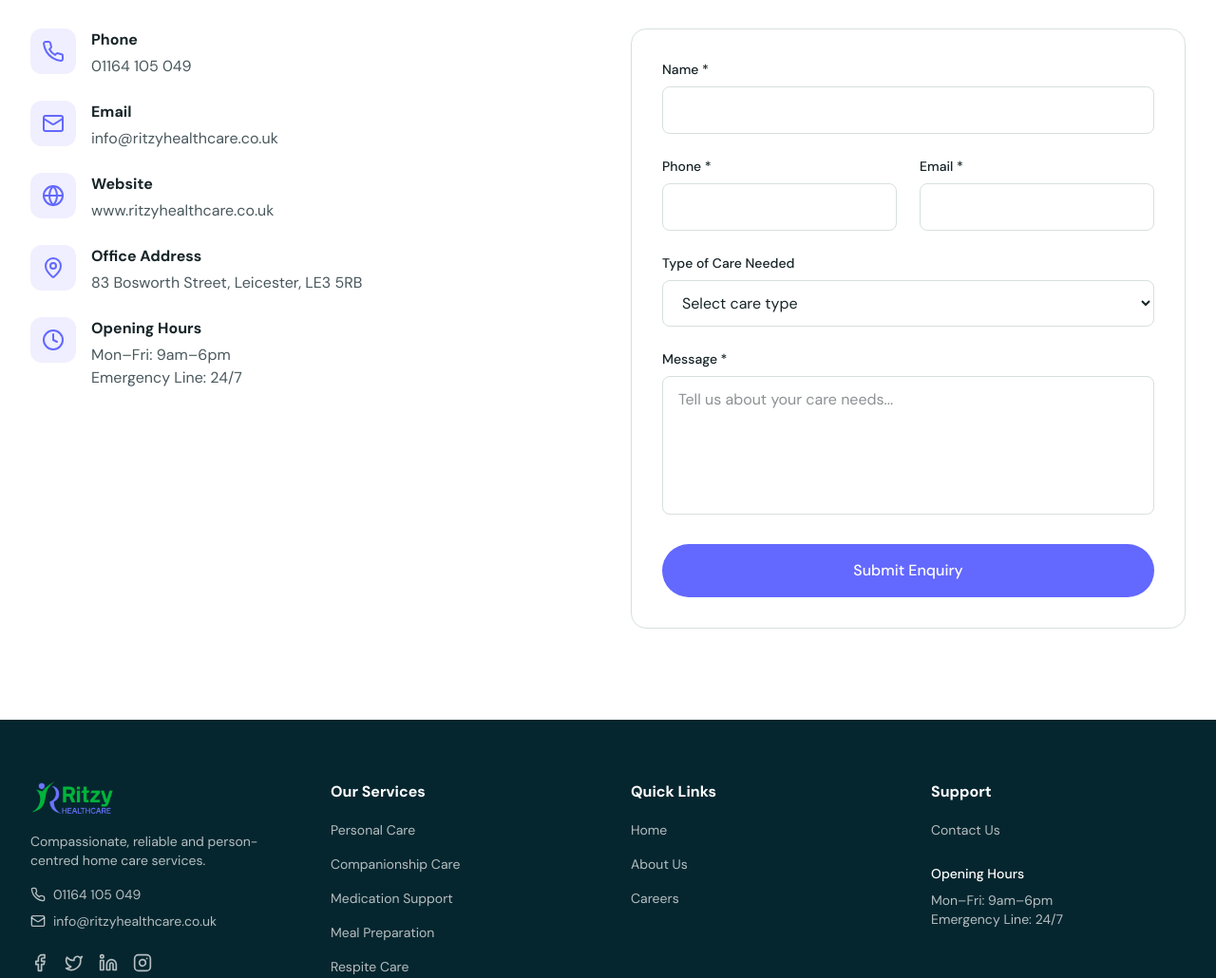
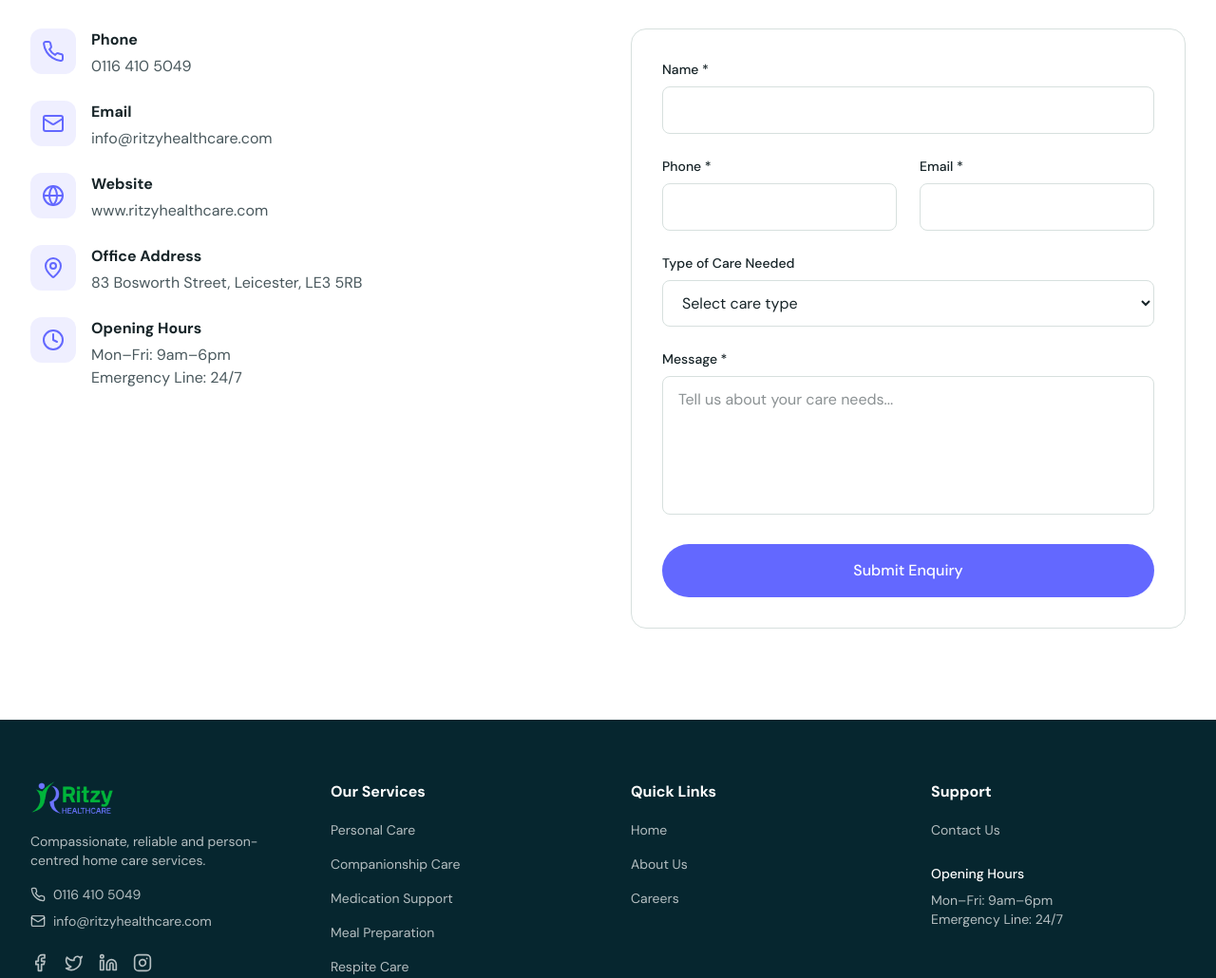
Before and after one commit to osaroDEV/r-healthcare, a Next.js app: page /contact in a window 1280 px wide. Shown: the part 531-1561 px from the top of the page at 95% size. Built offline with nearby package versions, Linux system fonts and the light colour scheme; a web font is replaced by a local one.

Commit message:
edit contact details

```diff
--- a/app/contact/page.tsx
+++ b/app/contact/page.tsx
@@ -47,7 +47,7 @@ export default function ContactPage() {
                     <div>
                       <h3 className="font-bold text-foreground mb-1">Phone</h3>
                       <a href="tel:01164105049" className="text-muted-foreground hover:text-primary transition-colors">
-                        01164 105 049
+                        0116 410 5049
                       </a>
                     </div>
                   </div>
@@ -61,10 +61,10 @@ export default function ContactPage() {
                     <div>
                       <h3 className="font-bold text-foreground mb-1">Email</h3>
                       <a
-                        href="mailto:info@ritzyhealthcare.co.uk"
+                        href="mailto:info@ritzyhealthcare.com"
                         className="text-muted-foreground hover:text-primary transition-colors"
                       >
-                        info@ritzyhealthcare.co.uk
+                        info@ritzyhealthcare.com
                       </a>
                     </div>
                   </div>
@@ -78,10 +78,10 @@ export default function ContactPage() {
                     <div>
                       <h3 className="font-bold text-foreground mb-1">Website</h3>
                       <a
-                        href="https://www.ritzyhealthcare.co.uk"
+                        href="https://www.ritzyhealthcare.com"
                         className="text-muted-foreground hover:text-primary transition-colors"
                       >
-                        www.ritzyhealthcare.co.uk
+                        www.ritzyhealthcare.com
                       </a>
                     </div>
                   </div>
--- a/app/services/companionship-care/page.tsx
+++ b/app/services/companionship-care/page.tsx
@@ -114,7 +114,7 @@ export default function CompanionshipCarePage() {
                     className="inline-flex items-center justify-center gap-2 border-2 border-primary text-primary px-6 py-3 rounded-full font-medium hover:bg-primary/5 transition-colors"
                   >
                     <Phone className="w-5 h-5" />
-                    01164 105 049
+                    0116 410 5049
                   </a>
                 </div>
               </AnimateOnScroll>
--- a/app/services/domestic-support/page.tsx
+++ b/app/services/domestic-support/page.tsx
@@ -109,7 +109,7 @@ export default function DomesticSupportPage() {
                     className="inline-flex items-center justify-center gap-2 border-2 border-primary text-primary px-6 py-3 rounded-full font-medium hover:bg-primary/5 transition-colors"
                   >
                     <Phone className="w-5 h-5" />
-                    01164 105 049
+                    0116 410 5049
                   </a>
                 </div>
               </AnimateOnScroll>
--- a/app/services/end-of-life-care/page.tsx
+++ b/app/services/end-of-life-care/page.tsx
@@ -115,7 +115,7 @@ export default function EndOfLifeCarePage() {
                     className="inline-flex items-center justify-center gap-2 border-2 border-primary text-primary px-6 py-3 rounded-full font-medium hover:bg-primary/5 transition-colors"
                   >
                     <Phone className="w-5 h-5" />
-                    01164 105 049
+                    0116 410 5049
                   </a>
                 </div>
               </AnimateOnScroll>
--- a/app/services/page.tsx
+++ b/app/services/page.tsx
@@ -258,7 +258,7 @@ export default function ServicesPage() {
                 className="inline-flex items-center justify-center gap-2 bg-transparent border-2 border-white text-white px-8 py-4 rounded-full font-medium hover:bg-white/10 transition-colors"
               >
                 <Phone className="w-5 h-5" />
-                01164 105 049
+                0116 410 5049
               </a>
             </div>
           </AnimateOnScroll>
--- a/app/services/personal-care/page.tsx
+++ b/app/services/personal-care/page.tsx
@@ -118,7 +118,7 @@ export default function PersonalCarePage() {
                     className="inline-flex items-center justify-center gap-2 border-2 border-primary text-primary px-6 py-3 rounded-full font-medium hover:bg-primary/5 transition-colors"
                   >
                     <Phone className="w-5 h-5" />
-                    01164 105 049
+                    0116 410 5049
                   </a>
                 </div>
               </AnimateOnScroll>
--- a/app/services/respite-care/page.tsx
+++ b/app/services/respite-care/page.tsx
@@ -115,7 +115,7 @@ export default function RespiteCarePage() {
                     className="inline-flex items-center justify-center gap-2 border-2 border-primary text-primary px-6 py-3 rounded-full font-medium hover:bg-primary/5 transition-colors"
                   >
                     <Phone className="w-5 h-5" />
-                    01164 105 049
+                    0116 410 5049
                   </a>
                 </div>
               </AnimateOnScroll>
--- a/components/cta.tsx
+++ b/components/cta.tsx
@@ -29,7 +29,7 @@ export default function CTA() {
               className="inline-flex items-center gap-2 bg-white text-primary px-8 py-4 rounded-full font-medium hover:bg-white/90 transition-colors"
             >
               <Phone className="w-5 h-5" />
-              01164 105 049
+              0116 410 5049
             </a>
             <Link
               href="/contact"
@@ -44,18 +44,18 @@ export default function CTA() {
         <AnimateOnScroll animation="fade-up" delay={300}>
           <div className="flex flex-col sm:flex-row items-center justify-center gap-6 text-primary-foreground/80 text-sm">
             <a
-              href="mailto:info@ritzyhealthcare.co.uk"
+              href="mailto:info@ritzyhealthcare.com"
               className="flex items-center gap-2 hover:text-white transition-colors"
             >
               <Mail className="w-4 h-4" />
-              info@ritzyhealthcare.co.uk
+              info@ritzyhealthcare.com
             </a>
             <a
-              href="https://www.ritzyhealthcare.co.uk"
+              href="https://www.ritzyhealthcare.com"
               className="flex items-center gap-2 hover:text-white transition-colors"
             >
               <Globe className="w-4 h-4" />
-              www.ritzyhealthcare.co.uk
+              www.ritzyhealthcare.com
             </a>
           </div>
         </AnimateOnScroll>
--- a/components/footer.tsx
+++ b/components/footer.tsx
@@ -59,14 +59,14 @@ export default function Footer() {
                 className="flex items-center gap-2 hover:text-primary transition-colors"
               >
                 <Phone className="w-4 h-4" />
-                01164 105 049
+                0116 410 5049
               </a>
               <a
-                href="mailto:info@ritzyhealthcare.co.uk"
+                href="mailto:info@ritzyhealthcare.com"
                 className="flex items-center gap-2 hover:text-primary transition-colors"
               >
                 <Mail className="w-4 h-4" />
-                info@ritzyhealthcare.co.uk
+                info@ritzyhealthcare.com
               </a>
             </div>
             <div className="flex gap-4">
--- a/components/header.tsx
+++ b/components/header.tsx
@@ -46,7 +46,7 @@ export default function Header() {
           <div className="flex items-center gap-4">
             <a href="tel:01164105049" className="hidden md:inline-flex items-center gap-2 text-primary font-medium">
               <Phone className="w-4 h-4" />
-              01164 105 049
+              0116 410 5049
             </a>
             <Link
               href="/contact"
```
